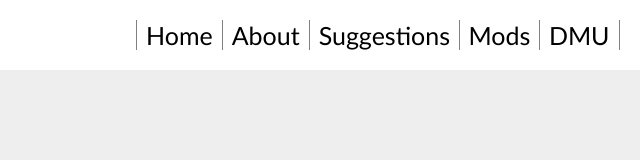
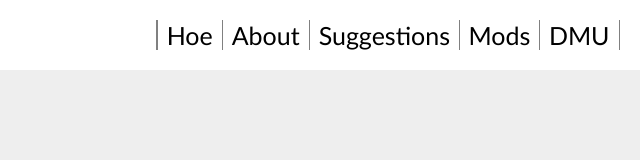
Before and after one commit to Loqor/loqor.github.io, a plain HTML site: page index.html in a window 1280 px wide. Shown: the full height of the page, 640-1280 px from the left. Drawn offline with Linux system fonts and the light colour scheme.

Commit message:
testestset

```diff
--- a/index.html
+++ b/index.html
@@ -10,7 +10,7 @@
   <header class="heading-toolbar">
     <nav>
       <ul>
-        <li><a class="header-link header-link1" href="https://modrinth.com/mod/k9-mod/gallery">Home</a></li>
+        <li><a class="header-link header-link1" href="https://modrinth.com/mod/k9-mod/gallery">Hoe</a></li>
         <li><a class="header-link header-link2" href="https://modrinth.com/mod/k9-mod/gallery">About</a></li>
         <li><a class="header-link header-link3" href="https://modrinth.com/mod/k9-mod/gallery">Suggestions</a></li>
         <li><button id="button" class="header-link header-link4">Mods</button></li>
```
